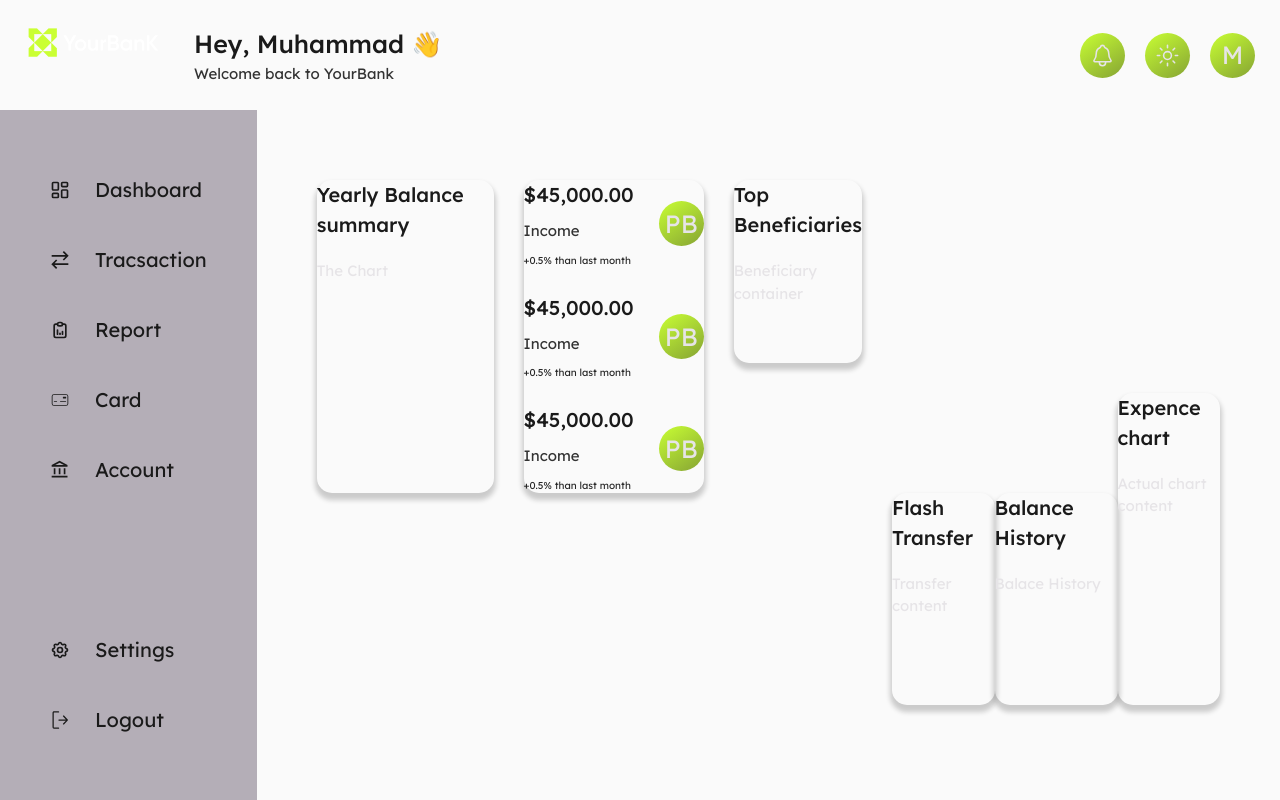
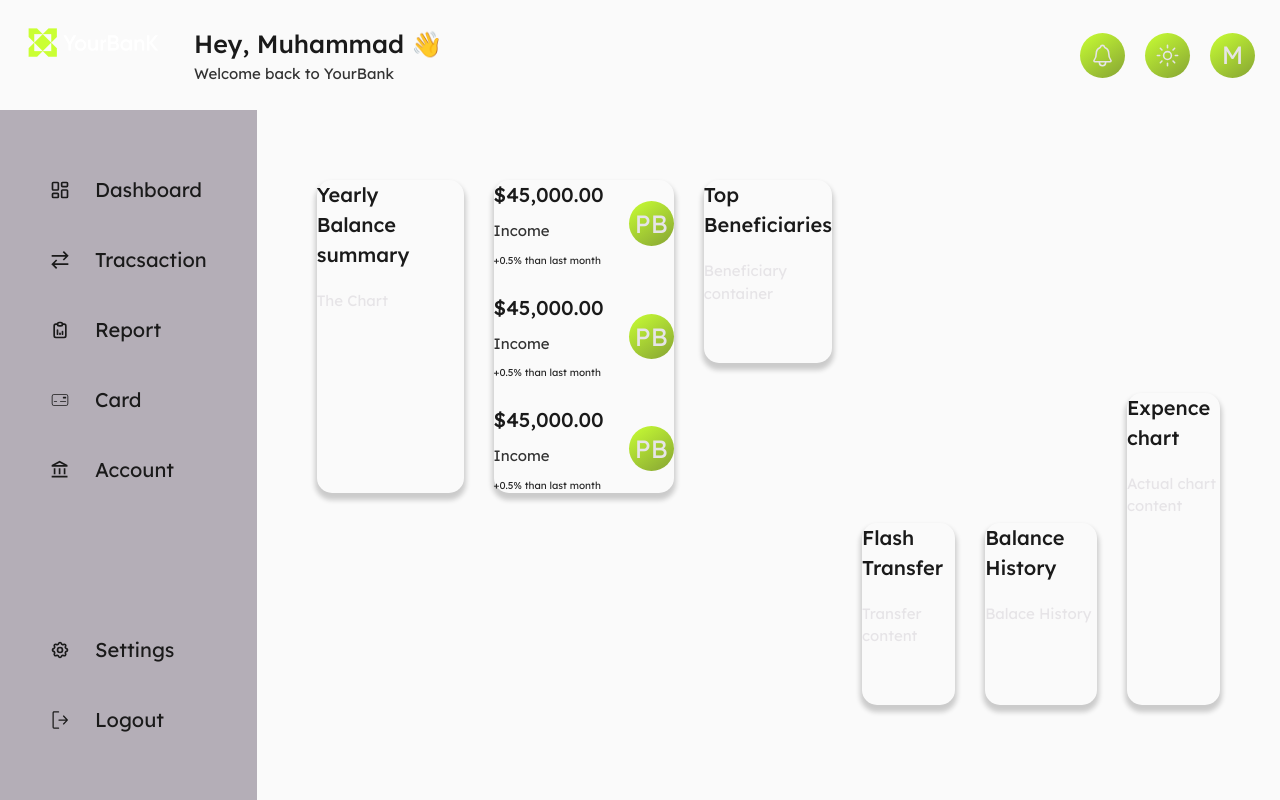
Before and after one commit to Muhammad0320/bank--f, a Next.js app: page / in a window 1280 px wide. Built offline with nearby package versions, Linux system fonts and the light colour scheme.

Commit message:
chore:  update style

```diff
--- a/src/app/style.ts
+++ b/src/app/style.ts
@@ -37,6 +37,8 @@ export const LastDashboardRow = styled.section`
   grid-row: 2 / -1;
 
   display: grid;
+
+  gap: ${() => ClampComponent(900, 1250, 2, 3)};
 
   grid-template-columns: 1fr 1.2fr 1fr;
 
```
Also changed, not shown: components/nav/NavData.ts (line endings or trailing spaces).
